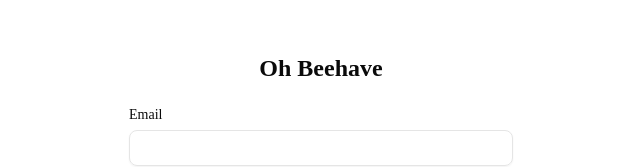
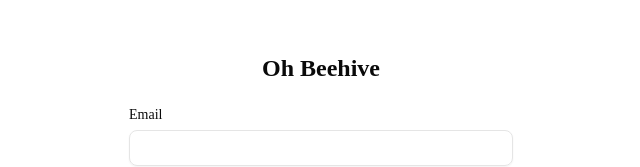
Before and after one commit to patec/oh-beehive, a Next.js app: page /login in a window 1280 px wide. Shown: the part 208-375 px from the top of the page, without its empty margins (319-959 px from the left). Built offline with nearby package versions, Linux system fonts and the light colour scheme.

Commit message:
Rename app from Oh Beehave to Oh Beehive.

```diff
--- a/package.json
+++ b/package.json
@@ -1,5 +1,5 @@
 {
-  "name": "oh-beehave",
+  "name": "oh-beehive",
   "version": "0.1.0",
   "private": true,
   "scripts": {
--- a/src/app/(auth)/login/page.tsx
+++ b/src/app/(auth)/login/page.tsx
@@ -11,7 +11,7 @@ export default function LoginPage() {
   return (
     <div className="min-h-screen flex items-center justify-center p-4">
       <div className="w-full max-w-sm space-y-6">
-        <h1 className="text-2xl font-bold text-center">Oh Beehave</h1>
+        <h1 className="text-2xl font-bold text-center">Oh Beehive</h1>
         <form action={action} className="space-y-4">
           {state?.error && <p className="text-sm text-destructive">{state.error}</p>}
           <div className="space-y-2">
--- a/src/app/layout.tsx
+++ b/src/app/layout.tsx
@@ -13,7 +13,7 @@ const geistMono = Geist_Mono({
 });
 
 export const metadata: Metadata = {
-  title: "Oh Beehave",
+  title: "Oh Beehive",
   description: "Track your beehives",
 };
 
--- a/src/components/layout/desktop-sidebar.tsx
+++ b/src/components/layout/desktop-sidebar.tsx
@@ -15,7 +15,7 @@ export function DesktopSidebar({ unreadCount }: { unreadCount: number }) {
   return (
     <>
       <aside className="hidden md:flex flex-col w-56 border-r h-screen sticky top-0 p-4 gap-1">
-        <span className="font-bold text-lg mb-4 px-2">Oh Beehave</span>
+        <span className="font-bold text-lg mb-4 px-2">Oh Beehive</span>
         <Link href="/dashboard" className={`flex items-center gap-2 px-2 py-2 rounded-md text-sm ${active('/dashboard')}`}>
           <Home size={18} /> Dashboard
         </Link>
```
Also changed, not shown: 1 other file (tests, documents, lock files or other folders).
